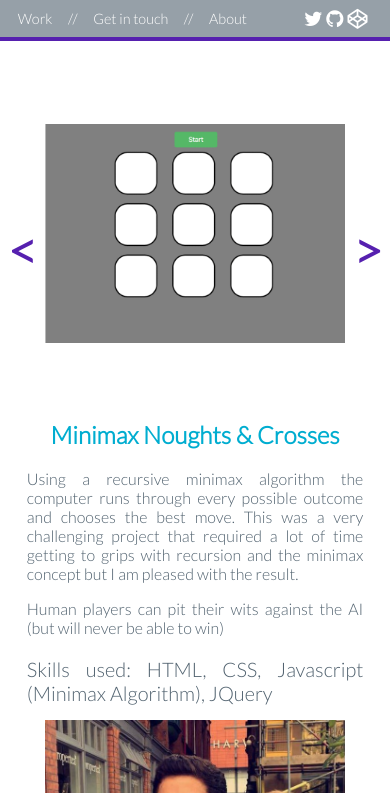
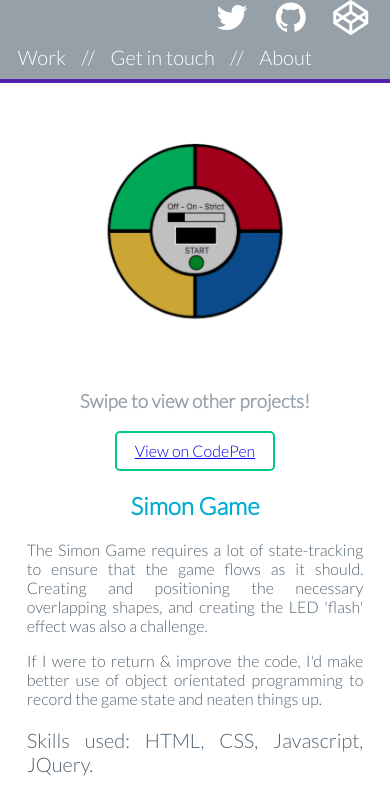
Before and after one commit to samsmith453/samsmith453.github.io, a plain HTML site: page index.html in a window 390 px wide. Both pictures are taken after a click on the element "Work". Shown: the top 793 px of the page. Drawn offline with nearby package versions, Linux system fonts and the light colour scheme.

Commit message:
Summary Completion

```diff
--- a/assets.js
+++ b/assets.js
@@ -1,8 +1,14 @@
 var pics = [
+
+   // when adding new assets: add new element here and also change the draggedIt function
+   // which currently presumes that if greater than 8, the index should reset to 0
+   // this will have to be increased to add more elements
+
+
    {
    url: "assets/minimaxPic.gif",
    title: "Minimax Noughts & Crosses",
-   text:"<p><p>Using a recursive \
+   text:"<p>Using a recursive \
    minimax algorithm the computer runs \
    through every possible outcome and \
    chooses the best move. This was a very challenging project \
@@ -48,11 +54,11 @@ var pics = [
    goToUrl: "https://codepen.io/samsmith453/full/LxZWPv/"
 },{
    url: "assets/chat.gif",
-   title: "Chat App",
+   title: "Node.js Chat App",
    text: "<p>I created this chat application to apply all of the knowledge I had acquired from my Node.js \
    learning thus far. It uses express.js to run a server, and Jade/Pug to render the page differently dependent \
    on who logs in. Log-in authentication is enabled with HTDigest encryption, and chat history is stored and loaded \
-   using MongoDB. Messages are sent and received using web socket technology.</p><p>I partiuclarly using Pug as a view \
+   using MongoDB. Messages are sent and received using web socket technology.</p><p>I particularly enjoyed using Pug as a view \
    engine, so that one page can be dynamically rendered differently using variables passed from the server.</p><p class='skills'>\
    Skills used: Node.js, Express.js, MongoDB, Web Sockets, Pug/Jade, HTDigest</p>",
    goTo: "Private",
--- a/index.html
+++ b/index.html
@@ -5,16 +5,28 @@
       <meta charset="utf-8">
       <title>I am Sam</title>
       <link rel="stylesheet" href="style.css">
+      <!-- <script src='https://ajax.googleapis.com/ajax/libs/jquery/3.1.1/jquery.min.js'></script> -->
+      <!-- <script src='https://cdnjs.cloudflare.com/ajax/libs/p5.js/0.5.8/p5.js'></script> -->
+
+
+      <!-- fonts -->
+      <link rel="stylesheet" href="https://maxcdn.bootstrapcdn.com/font-awesome/4.7.0/css/font-awesome.min.css">
+      <link href="https://fonts.googleapis.com/css?family=Lato:300" rel="stylesheet">
+
+      <!-- owl carousel -->
+      <link rel="stylesheet" href="https://cdnjs.cloudflare.com/ajax/libs/OwlCarousel2/2.2.1/assets/owl.carousel.min.css">
+      <link rel="stylesheet" href="https://cdnjs.cloudflare.com/ajax/libs/OwlCarousel2/2.2.1/assets/owl.theme.default.min.css">
       <script src='https://ajax.googleapis.com/ajax/libs/jquery/3.1.1/jquery.min.js'></script>
-      <script src='https://cdnjs.cloudflare.com/ajax/libs/p5.js/0.5.8/p5.js'></script>
+      <script src="https://cdnjs.cloudflare.com/ajax/libs/OwlCarousel2/2.2.1/owl.carousel.min.js" charset="utf-8"></script>
+
+      <!-- my scripts -->
       <script src="script.js" charset="utf-8"></script>
       <script src="assets.js" charset="utf-8"></script>
-      <link rel="stylesheet" href="https://maxcdn.bootstrapcdn.com/font-awesome/4.7.0/css/font-awesome.min.css">
-      <link href="https://fonts.googleapis.com/css?family=Lato:300" rel="stylesheet">
+
    </head>
    <body>
 
-      <!-- moda -->
+      <!-- modal -->
 
       <div class="modalBackground">
          <div class="modalContent">
@@ -46,6 +58,17 @@
             <a href="https://github.com/samsmith453" target="_blank"><i class="fa fa-github fa-2x" aria-hidden="true"></i></a>
             <a href="http://codepen.io/samsmith453/" target="_blank"><i class="fa fa-codepen fa-2x" aria-hidden="true"></i></a>
          </div>
+      </div>
+
+      <div class="owl-carousel">
+        <div> <img src="assets/minimaxPic.gif" class="caro" alt=""> </div>
+        <div> <img src="assets/simon.gif" class="caro" alt=""> </div>
+        <div> <img src="assets/pomodoro.gif" class="caro" alt=""> </div>
+        <div> <img src="assets/wikisearch.gif" class="caro" alt=""> </div>
+        <div> <img src="assets/chat.gif" class="caro" alt=""> </div>
+      </div>
+
+      <div class="mobileLinkContainer">
       </div>
 
       <div class="galleryContainer row">
@@ -84,5 +107,9 @@
          </div>
 
       </div>
+
+      <footer>
+
+      </footer>
    </body>
 </html>
--- a/script.js
+++ b/script.js
@@ -1,22 +1,65 @@
 var p = 0;
 
-function setup(){
-   noCanvas();
-}
+// function keyPressed(){
+//    if(keyCode === LEFT_ARROW){
+//       p--;
+//       updatePic();
+//    }
+//    if(keyCode === RIGHT_ARROW){
+//       p++;
+//       updatePic();
+//    }
+// }
 
-function keyPressed(){
-   if(keyCode === LEFT_ARROW){
-      p--;
-      updatePic();
-   }
-   if(keyCode === RIGHT_ARROW){
-      p++;
-      updatePic();
-   }
-}
+// $(document).on("pagecreate", function(){
+//    $(".centreImage").on("swipeleft", function(){
+//       p++;
+//       updatePic();
+//    });
+//
+//    $(".centreImage").on("swiperight", function(){
+//       p--;
+//       updatePic();
+//    });
+//
+//    $(".up").tap(function(){
+//       p++;
+//       updatePic();
+//    });
+//
+//    $(".menuItem").tap(function(){
+//       var item = $(this).attr("id");
+//       if(item=="about"){
+//          $('html, body').animate({
+//             scrollTop: $("."+item).offset().top
+//          }, 600);
+//       }
+//
+//       if(item=="work"){
+//          $('html, body').animate({
+//             scrollTop: $(".galleryContainer").offset().top-100
+//          }, 300);
+//       }
+//    });
+// });
 
 $(document).ready(function(){
+
+
+
+   $(window).scroll(function(){
+      autoplayToggle();
+   });
+
+
+   implementOwl();
+   $(window).resize(function(){
+      implementOwl();
+      updateText(0);
+   })
+
    updatePic();
+
    $(".up").click(function(){
       p++;
       updatePic();
@@ -42,13 +85,13 @@ $(document).ready(function(){
       if(item=="about"){
          $('html, body').animate({
             scrollTop: $("."+item).offset().top
-         }, 300);
+         }, 600);
       }
 
       if(item=="work"){
          $('html, body').animate({
-            scrollTop: $(".galleryContainer").offset().top-100
-         }, 300);
+            scrollTop: 0
+         }, 600);
       }
    });
 
@@ -71,9 +114,29 @@ $(document).ready(function(){
    });
 
    //overlay end
+
+   $("html").keydown(function(e){
+      if(e.which==37){
+         p--;
+         updatePic();
+      }
+      if(e.which==39){
+         p++;
+         updatePic();
+      }
+   })
+
 });
 
+function draggedIt(event){
+   var index = event.item.index;
 
+   // index begins at 3 for some reason
+   // change this when adding future items
+   if(index==8) index = 3;
+   index-=3;
+   updateText(index);
+}
 
 function updatePic(){
    if(p>pics.length-1) p=0;
@@ -81,7 +144,7 @@ function updatePic(){
 
    $(".centreImage").html('<img class="imageElement" src="'+pics[p].url+'"><div class="overlayWrapper">\
    <a href="'+pics[p].goToUrl+'" target="_blank"><div class="overlayButton">'+pics[p].goTo+'</div></a></div>');
-   $(".text").html("<h2>"+pics[p].title+"</h2>"+pics[p].text);
+   updateText(p);
 
 
    var l = p-1;
@@ -93,3 +156,43 @@ function updatePic(){
    $(".leftImage").html('<img src="'+pics[l].url+'">');
    $(".rightImage").html('<img src="'+pics[r].url+'">');
 }
+
+function updateText(n){
+   $(".text").html("<h2>"+pics[n].title+"</h2>"+pics[n].text);
+   $(".mobileLinkContainer").html('<h3>Swipe to view other projects!</h3><a href="'+pics[n].goToUrl+'" target="_blank"><div id="yes" class="mobileLinkButton">'+pics[n].goTo+'</div></a>')
+}
+
+function implementOwl(){
+
+   var w = $(window).width();
+   if(w<450){
+      $(".owl-carousel").owlCarousel({
+         loop: true,
+         autoplay: true,
+         items: 1,
+         onTranslated: draggedIt
+      });
+      $(".mobileLinkContainer").css({"display":"block"});
+   }
+
+   if(w>=450){
+      $(".owl-carousel").trigger("destroy.owl.carousel");
+      $(".mobileLinkContainer").css({"display":"none"});
+   }
+}
+
+function autoplayToggle(){
+   var textToTop = $(".text").offset().top;
+   var scrollToTop = $(window).scrollTop();
+   if(scrollToTop>=textToTop){
+      console.log("autoplay off")
+      // turn autoplay off
+      $(".owl-carousel").trigger("stop.owl.autoplay");
+   }
+
+   if(scrollToTop<textToTop){
+      console.log("autoplay on")
+      // turn autoplay on
+      $(".owl-carousel").trigger("play.owl.autoplay");
+   }
+}
--- a/style.css
+++ b/style.css
@@ -1,12 +1,26 @@
 /*standards*/
-
+@media only screen and (min-width: 551px){
    body{
       font-family: 'Lato', sans-serif;
       margin-top: 100px;
+      overflow-x: hidden;
+   }
+}
+
+@media only screen and (max-width: 550px){
+   body{
+      font-family: 'Lato', sans-serif;
+      margin-top: 100px;
+      overflow-x: hidden;
+   }
 }
 
 .row{
    display: flex;
+}
+
+.owl-carousel{
+   margin-bottom: 0px;
 }
 
 /*end standards*/
@@ -86,6 +100,7 @@ input.send{
 /*modal end*/
 
 /*header*/
+@media only screen and (min-width:551px){
    .header{
       position: fixed;
       top:0;
@@ -94,21 +109,34 @@ input.send{
       justify-content: center;
       width: 100%;
       background-color: rgba(81, 98, 111, 0.6);
-   /*background-color: white;*/
-   /*border-bottom: #00c78b solid 4px;*/
       border-bottom: 4px solid rgb(86 , 32, 175);
       color: white;
    }
+}
+
+@media only screen and (max-width: 550px){
+   .header{
+      position: fixed;
+      top:0;
+      left:0;
+      z-index: 100;
+      justify-content: center;
+      width: 100%;
+      background-color: rgba(81, 98, 111, 0.6);
+      border-bottom: 4px solid rgb(86 , 32, 175);
+      color: white;
+      flex-direction: column-reverse;
+   }
+}
+
 
 @media only screen and (min-width: 621px){
    .menu{
       padding-top: 10px;
       padding-bottom: 10px;
-      font-size: 1.1rem;
+      font-size: 1.4rem;
       margin-left: 60px;
-      /*border-bottom: #00c78b solid 4px;*/
       align-items: center;
-      /*color: #00c78b;*/
    }
 }
 
@@ -116,11 +144,19 @@ input.send{
    .menu{
       padding-top: 10px;
       padding-bottom: 10px;
-      font-size: 1.1rem;
+      font-size: 1.4rem;
       margin-left: 10px;
-      /*border-bottom: #00c78b solid 4px;*/
       align-items: center;
-      /*color: #00c78b;*/
+   }
+}
+
+@media only screen and (max-width: 450px){
+   .menu{
+      padding-top: 10px;
+      padding-bottom: 10px;
+      font-size: 1.25rem;
+      margin-left: 10px;
+      align-items: center;
    }
 }
 
@@ -129,8 +165,6 @@ input.send{
       align-items: center;
       margin-left: auto;
       margin-right: 100px;
-      /*border-bottom: 2px solid #00c78b;*/
-      /*border-bottom: 4px solid rgb(86 , 32, 175);*/
       width: 145px;
    }
 }
@@ -140,8 +174,6 @@ input.send{
       align-items: center;
       margin-left: auto;
       margin-right: 50px;
-      /*border-bottom: 2px solid #00c78b;*/
-      /*border-bottom: 4px solid rgb(86 , 32, 175);*/
       width: 145px;
    }
 }
@@ -151,39 +183,25 @@ input.send{
       align-items: center;
       margin-left: auto;
       margin-right: 20px;
-      /*border-bottom: 2px solid #00c78b;*/
-      /*border-bottom: 4px solid rgb(86 , 32, 175);*/
       width: 145px;
    }
 }
 
-@media only screen and (max-width:545px){
+@media only screen and (max-width:550px){
    .social{
       align-items: center;
       margin-left: auto;
       margin-right: 10px;
-      /*border-bottom: 2px solid #00c78b;*/
-      /*border-bottom: 4px solid rgb(86 , 32, 175);*/
-      width: 80px;
+      width: 180px;
+      justify-content: space-around;
    }
-}
-
-.social i{
-   color: white;
-   margin-left: 1vw;
-   cursor: pointer;
-   font-size: 35px;
-   /*color: #00c78b;*/
-   /*color: #00add0;*/
 }
 
 .social i:hover{
    color: #00add0;
 }
 
-@media only screen and (min-width: 546px){
 .menu div{
-      font-size: 1.4rem;
    margin-left: 2vw;
    margin-right: 2vw;
 }
@@ -192,25 +210,6 @@ input.send{
    margin-left: 1vw;
    cursor: pointer;
    font-size: 35px;
-      /*color: #00c78b;*/
-      /*color: #00add0;*/
-   }
-}
-
-@media only screen and (max-width: 545px){
-   .menu div{
-      font-size: 0.9rem;
-      margin-left: 2vw;
-      margin-right: 2vw;
-   }
-   .social i{
-      color: white;
-      margin-left: 1vw;
-      cursor: pointer;
-      font-size: 20px;
-      /*color: #00c78b;*/
-      /*color: #00add0;*/
-   }
 }
 
 .menuItem:hover{
@@ -221,13 +220,21 @@ input.send{
 /*end header*/
 
 /*gallery*/
-
+@media only screen and (min-width: 450px){
    .galleryContainer{
       align-items: center;
       justify-content: space-between;
       width: 100%;
       height: 300px;
    }
+}
+
+@media only screen and (max-width: 449px){
+   .galleryContainer{
+      display: none;
+   }
+}
+
 @media only screen and (min-width: 551px){
    .centreImage img{
       width: 400px;
@@ -337,7 +344,7 @@ input.send{
       margin-left: auto;
       margin-right: auto;
       width: 90%;
-      height: 300px;
+      margin-bottom: 20px;
    }
 }
 
@@ -353,11 +360,41 @@ input.send{
 
 /*gallery end*/
 
+/*mobile carousel*/*
+
+.mobileLinkButton{
+   margin-left: auto;
+   margin-right: auto;
+   margin-top: 5px;
+   height: 30px;
+   width: 150px;
+   line-height: 30px;
+   background-color: rgba(255, 255, 255, 0.8);
+   font-size: 1rem;
+   text-align: center;
+   cursor: pointer;
+   border-radius: 5px;
+   padding: 5px;
+   border: #00c78b 2px solid;
+   padding: 3px;
+}
+
+.mobileLinkContainer h3{
+   color: rgba(81, 98, 111, 0.6);
+   text-align: center;
+   margin-top: -2px;
+}
+/*mobile carousel end
+
+
 /*about*/
 
+@media only screen and (max-width: 400){
    .aboutContainer{
+      margin-top: 500px;
+   }
+}
 
-}
 @media only screen and (min-width: 1101px){
    .myPic{
       width: 400px;
@@ -375,7 +412,7 @@ input.send{
    }
 }
 
-@media only screen and (max-width: 1100px){
+@media only screen and (min-width: 901px){
    .myPic{
       width: 300px;
       height: 100%;
@@ -386,7 +423,6 @@ input.send{
       margin-right: 50px;
       width: 50%;
       border-top: 2px solid #00c78b;
-      /*background-color: rgba(81, 98, 111, 0.6);*/
       padding-right: 20px;
       padding-left: 20px;
    }
@@ -396,7 +432,7 @@ input.send{
    .myPic{
       float: left;
       width: 300px;
-      height: 100%;
+      height: 100% auto;
       margin-left: auto;
       margin-right: auto;
    }
@@ -409,7 +445,6 @@ input.send{
       width: 80%;
       margin-top: 10px;
       border-top: 2px solid #00c78b;
-      /*background-color: rgba(81, 98, 111, 0.6);*/
       padding-right: 20px;
       padding-left: 20px;
    }
```
Lines whose indentation alone changed are shown as unchanged.
